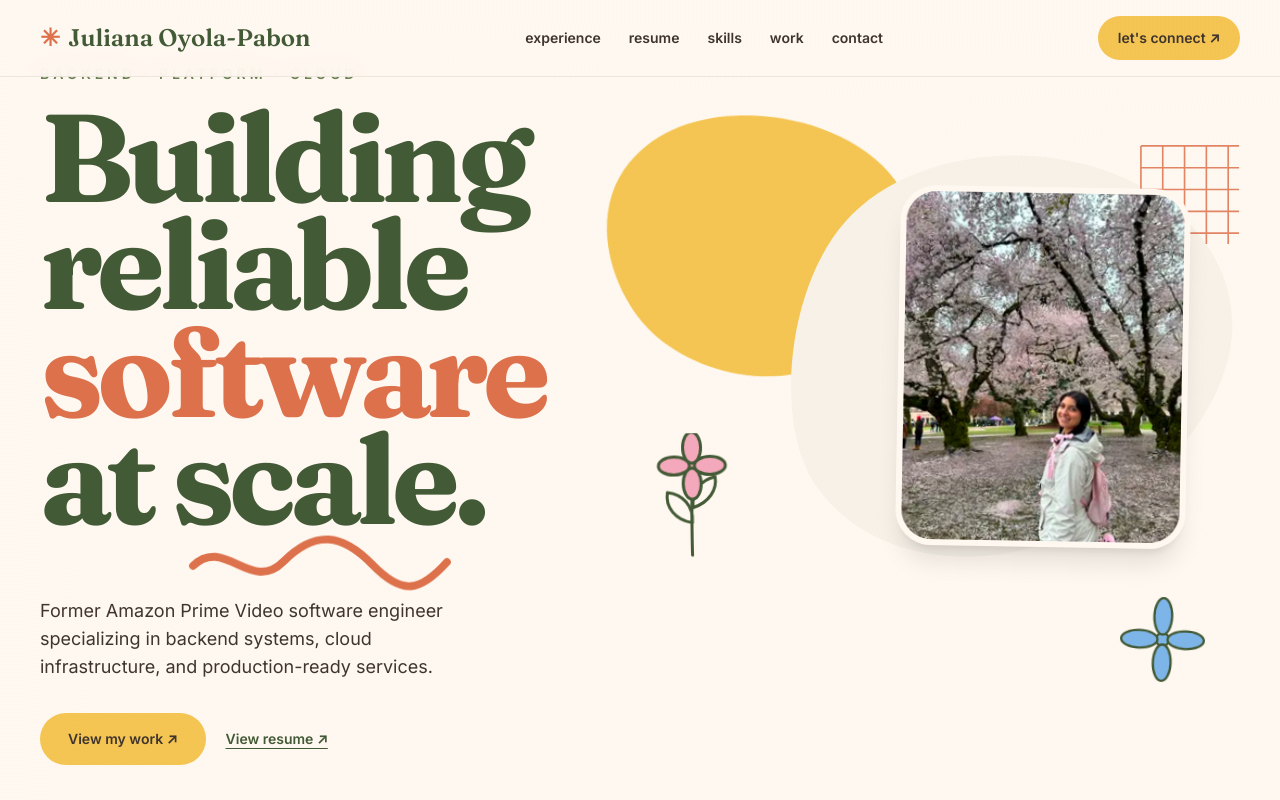
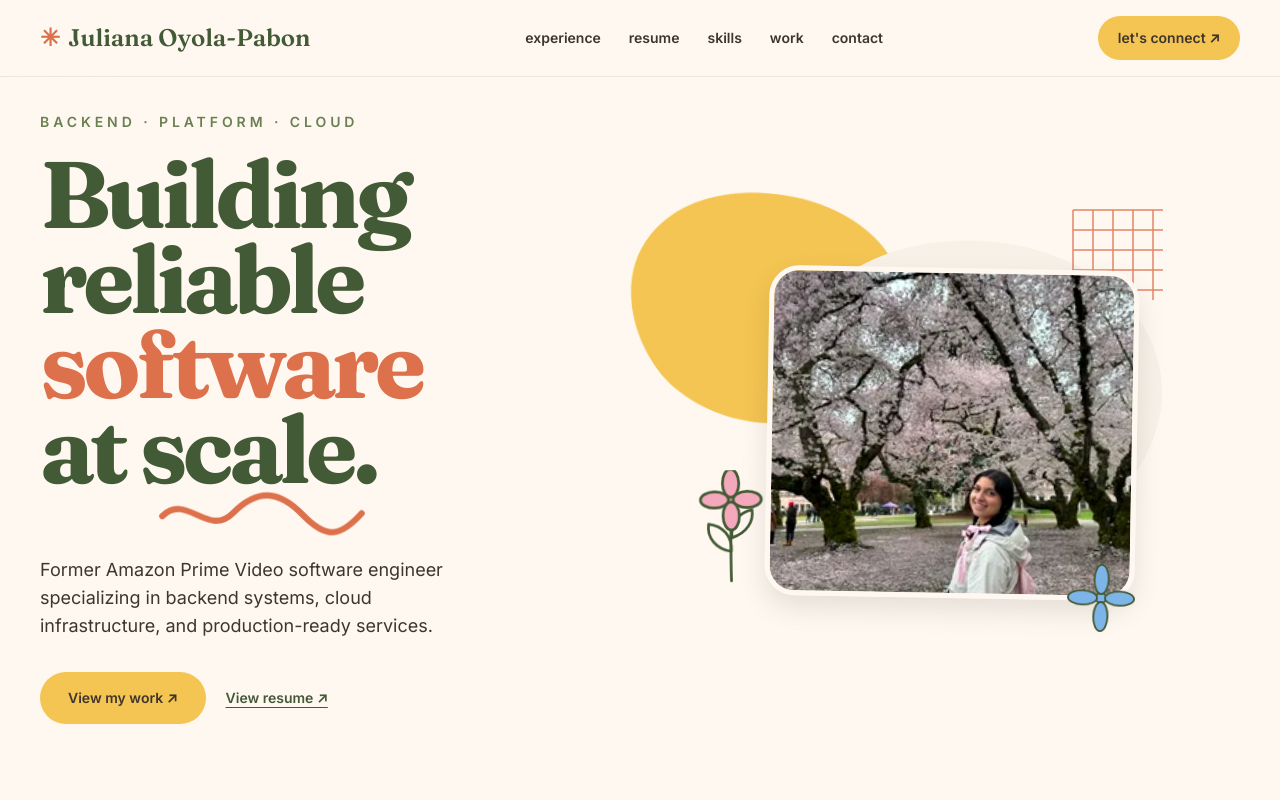
Before and after one commit to julsoyola/juliana-portfolio, a Next.js app: page / in a window 1280 px wide. Shown: the top 800 px of the page. Built offline with nearby package versions, Linux system fonts and the light colour scheme.

Commit message:
Refining Hero Layout: Compact

```diff
--- a/components/Hero.tsx
+++ b/components/Hero.tsx
@@ -1,19 +1,18 @@
 import Image from "next/image";
 import HeroParallax from "@/components/HeroParallax";
-
 
 export default function Hero() {
   return (
     <section className="relative overflow-hidden bg-[var(--paper)]">
-      <div className="mx-auto grid min-h-screen max-w-7xl items-center gap-16 px-6 pb-16 pt-28 lg:grid-cols-[0.9fr_1.1fr] lg:px-10 lg:py-16">
+      <div className="mx-auto grid max-w-7xl gap-8 px-6 pb-20 pt-32 lg:grid-cols-[0.95fr_1.05fr] lg:items-center lg:gap-4 lg:px-10 lg:pb-20 lg:pt-28">
         {/* Text */}
-        <div className="relative z-10 max-w-xl">
+        <div className="relative z-20 max-w-[620px]">
           <p className="mb-5 text-sm font-semibold uppercase tracking-[0.28em] text-[var(--sage)]">
             Backend · Platform · Cloud
           </p>
 
           <div className="relative">
-            <h1 className="font-display text-[4.2rem] font-bold leading-[0.86] tracking-[-0.05em] text-[var(--forest)] sm:text-[6.5rem] lg:text-[7.8rem]">
+            <h1 className="font-display text-[3.8rem] font-bold leading-[0.9] tracking-[-0.05em] text-[var(--forest)] sm:text-[5.2rem] lg:text-[5.9rem]">
               Building reliable
               <br />
               <span className="text-[var(--terracotta)]">software</span>
@@ -24,9 +23,9 @@ export default function Hero() {
             <Image
               src="/illustrations/orange-squiggle.svg"
               alt=""
-              width={200}
+              width={220}
               height={70}
-              className="wiggle-line absolute -bottom-18 left-10 w-35 sm:left-35 sm:w-70"
+              className="wiggle-line absolute -bottom-14 left-12 w-[150px] sm:left-28 sm:w-[220px]"
             />
           </div>
 
@@ -56,56 +55,62 @@ export default function Hero() {
 
         {/* Collage */}
         <HeroParallax>
-          <div className="relative flex min-h-[460px] items-center justify-center sm:min-h-[540px] lg:min-h-[620px]">
+          <div className="relative mx-auto h-[420px] w-full max-w-[560px] -translate-x-4 sm:h-[470px] lg:h-[500px] lg:-translate-x-10">
+            {/* Yellow shape */}
             <Image
               src="/illustrations/yellow-blob.svg"
               alt=""
               width={340}
               height={340}
-            className="float-slower absolute -left-10 top-0 w-[270px] sm:-left-6 sm:w-[340px]"
+              className="float-slower absolute left-4 top-4 z-0 w-[240px] sm:left-2 sm:w-[300px]"
             />
 
+            {/* Paper shape */}
             <Image
               src="/illustrations/paper-blob.svg"
               alt=""
               width={460}
               height={460}
-            className="absolute right-[-40px] top-8 w-[360px] sm:right-0 sm:w-[460px]"
+              className="absolute right-0 top-14 z-[1] w-[350px] sm:w-[410px]"
             />
 
-          <div className="absolute right-[18px] top-[72px] z-10 h-[285px] w-[230px] rotate-[1deg] overflow-hidden rounded-[36px] border-[6px] border-[var(--paper)] shadow-xl sm:right-[52px] sm:top-[82px] sm:h-[360px] sm:w-[290px]">
+            {/* Grid */}
+            <Image
+              src="/illustrations/grid.svg"
+              alt=""
+              width={120}
+              height={120}
+              className="absolute right-0 top-8 z-[2] w-[90px] sm:-right-1 sm:w-[110px]"
+            />
+
+            {/* Portrait */}
+            <div className="absolute right-5 top-[105px] z-10 h-[275px] w-[300px] rotate-[1deg] overflow-hidden rounded-[30px] border-[5px] border-[var(--paper)] shadow-[0_12px_28px_rgba(0,0,0,0.10)] sm:right-8 sm:top-[100px] sm:h-[330px] sm:w-[370px]">
               <Image
                 src="/images/heroImg.jpg"
                 alt="Portrait of Juliana Oyola-Pabon"
                 fill
                 priority
-              sizes="(max-width: 640px) 230px, 290px"
-              className="object-cover object-[58%_40%] saturate-[1.5] contrast-[1.03] transition duration-500 hover:scale-[1.03]"
+                sizes="(max-width: 640px) 300px, 370px"
+                className="object-cover object-[50%_45%] saturate-[1.15] contrast-[1.03] transition duration-500 hover:scale-[1.025]"
               />
             </div>
 
-          <Image
-            src="/illustrations/grid.svg"
-            alt=""
-            width={120}
-            height={120}
-            className="absolute right-[-34px] top-[20px] w-24 sm:right-[-10px] sm:top-[30px] sm:w-[120px]"
-          />
-
+            {/* Pink flower */}
             <Image
               src="/illustrations/flower.svg"
               alt=""
               width={110}
               height={110}
-            className="float-slow absolute left-4 top-[290px] z-20 w-20 sm:left-[22px] sm:top-[330px] sm:w-[110px]"
+              className="float-slow absolute bottom-[82px] left-[58px] z-20 w-[82px] sm:bottom-[78px] sm:left-[72px] sm:w-[100px]"
             />
 
+            {/* Blue flower */}
             <Image
               src="/illustrations/blue-flower.svg"
               alt=""
               width={85}
               height={85}
-            className="float-fast absolute bottom-4 right-5 w-16 sm:bottom-[35px] sm:right-[35px] sm:w-[85px]"
+              className="float-fast absolute bottom-[34px] right-[28px] z-20 w-[58px] sm:bottom-[28px] sm:right-[34px] sm:w-[68px]"
             />
           </div>
         </HeroParallax>
```
Lines whose indentation alone changed are shown as unchanged.
